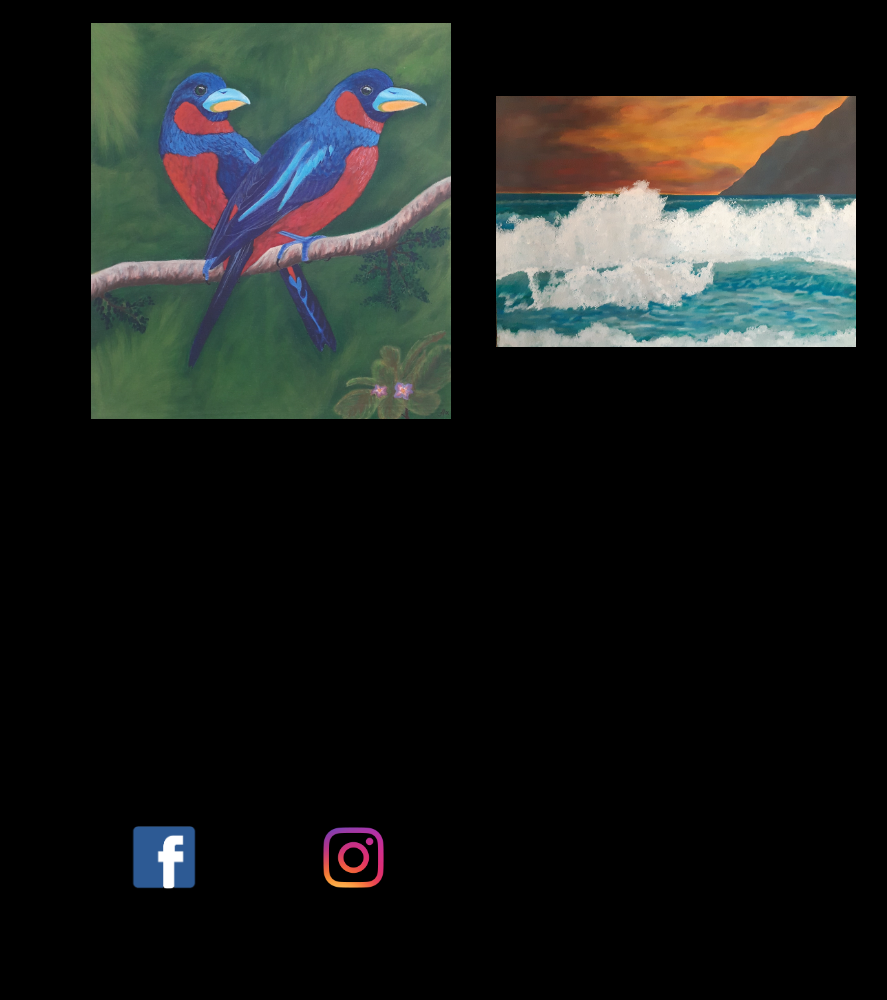
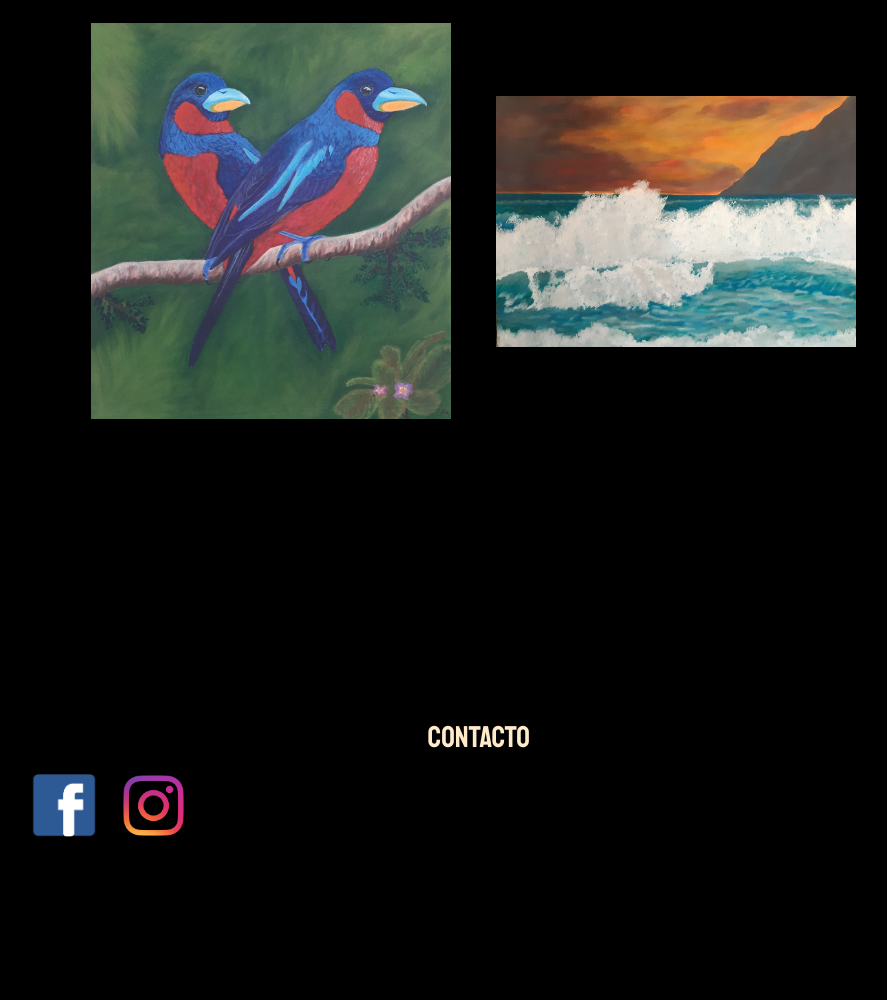
Before and after one commit to IgnazioFausto/alx2, a website: page index.html in a window 1280 px wide. Shown: the part 2490-3490 px from the top of the page, without its empty margins (29-916 px from the left). After the commit the page ends 3388 px from the top, so only its background shows below. Drawn offline with nearby package versions, Linux system fonts and the light colour scheme.

Commit message:
reparar animaciones y contacto (resolucion problem)

```diff
--- a/index.html
+++ b/index.html
@@ -5,8 +5,8 @@
     <meta http-equiv="X-UA-Compatible" content="IE=edge">
     <meta name="viewport" content="width=device-width, initial-scale=1.0">
     <link rel="stylesheet" href="https://stackpath.bootstrapcdn.com/bootstrap/4.4.1/css/bootstrap.min.css" integrity="sha384-Vkoo8x4CGsO3+Hhxv8T/Q5PaXtkKtu6ug5TOeNV6gBiFeWPGFN9MuhOf23Q9Ifjh" crossorigin="anonymous">
+    <link rel="stylesheet"href="https://cdnjs.cloudflare.com/ajax/libs/animate.css/4.1.1/animate.min.css"/>
     <link rel="stylesheet" href="css/estiloalx2.css">
-    <link rel="stylesheet"href="https://cdnjs.cloudflare.com/ajax/libs/animate.css/4.1.1/animate.min.css"/>
     <link rel="preconnect" href="https://fonts.googleapis.com">
     <link rel="preconnect" href="https://fonts.gstatic.com" crossorigin>
     <link href="https://fonts.googleapis.com/css2?family=Dancing+Script&family=Staatliches&display=swap" rel="stylesheet">
@@ -42,11 +42,9 @@
         <img class="cuadro animado" src="img/cuadro6.jpg" alt="">
     </div>
     <div id="contacto">
-        <h5 class="subtitulo2 animado">CONTACTO</h5>
-        <div class="contenedor__Contacto">
-            <img class="animado redes__iconos" src="/img/face.png" alt="facebook">
-            <img class="animado redes__iconos" src="/img/insta.png" alt="instagram">
-        </div>
+        <h5 class="animado subtitulo2">CONTACTO</h5>
+        <img class="animado redes__iconos" src="/img/face.png" alt="facebook">
+        <img class="animado redes__iconos" src="/img/insta.png" alt="instagram">
     </div>
 
 
--- a/js/main.js
+++ b/js/main.js
@@ -1,4 +1,4 @@
-let animado = document.querySelectorAll (".animado");
+let animado = document.querySelectorAll(".animado");
 function mostrarScroll(){
     let scrollTop = document.documentElement.scrollTop;
     for (var i=0; i<animado.length; i++  ) {
--- a/scss/main.scss
+++ b/scss/main.scss
@@ -73,24 +73,13 @@
     margin-top: 50px;
     position: relative;
 }
-.contenedor {
-    background-color: black;
+#contacto {
     width: 1024px;
-    height: 768px;
-    position: relative;
-    margin: 0px;
-}
-.contenedor__Obras {
-    @extend .contenedor;
     height: auto;
-    padding: 100px;
-    margin-top: 10px;
-}
-.contenedor__Contacto {
-    @extend .contenedor;
-    margin-top: 10px;
-    height: auto;
-    padding: 100px;
+    padding: 50px;
+    margin-top: 0px;
+    position:relative;
+    justify-content: right;
 }
 .texto__sobremi {
     margin: 200px 0px 0px 50px ;
@@ -157,15 +146,10 @@
 }
 .redes__iconos {
     width: 85px;
-    margin: 0px 50px;
-}
-.redes__iconosI {
-    @extend .redes__iconos;
-    margin-bottom: 10px;
-}
-.links__redes {
-    margin: 0px 0px 20px 60px;
-    color: white;
+    margin: 0px auto;
+    display: inline;
+    float:center;
+    position:relative;
 }
 h3 {
     margin: 170px 200px;
```
Also changed, not shown: css/estiloalx2.css.
